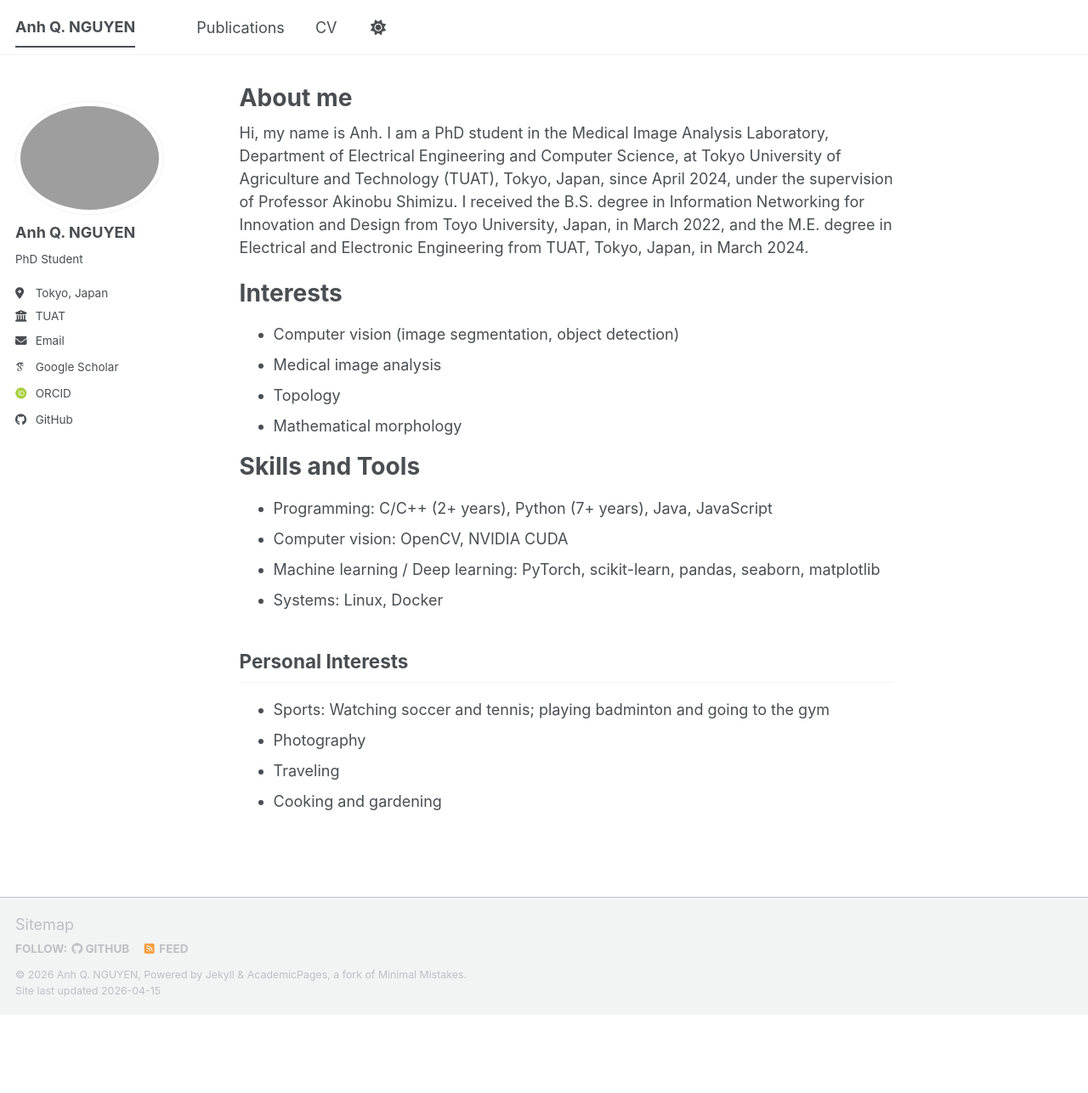
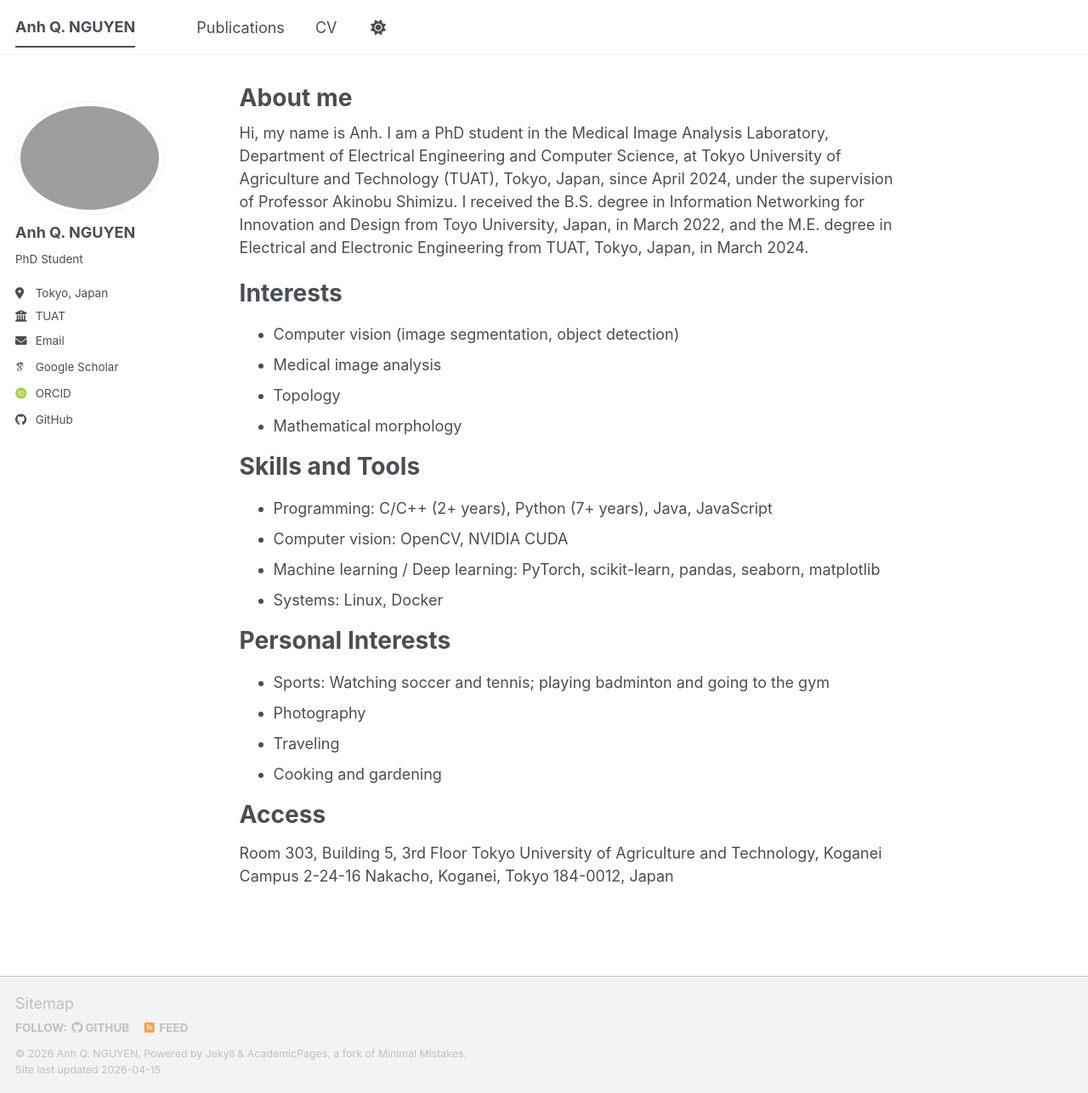
Before and after one commit to nguyenqanh/nguyenqanh.github.io, a Jekyll site: the page built from _pages/about.md, in a window 1280 px wide and 1287 px high. Shown: the whole window at 85% size. Built offline with Jekyll 4.4.1, drawn with Linux system fonts in a browser that asks for light colours; some web fonts are replaced; a script bundle is joined from its source files by our own code; library files that are not in the unit come from our copies.

Commit message:
Update about.md

```diff
--- a/_pages/about.md
+++ b/_pages/about.md
@@ -24,8 +24,14 @@ Skills and Tools
 - Systems: Linux, Docker
 
 Personal Interests
-------
+======
 - Sports: Watching soccer and tennis; playing badminton and going to the gym
 - Photography
 - Traveling
 - Cooking and gardening
+
+Access
+======
+Room 303, Building 5, 3rd Floor
+Tokyo University of Agriculture and Technology, Koganei Campus
+2-24-16 Nakacho, Koganei, Tokyo 184-0012, Japan
```
